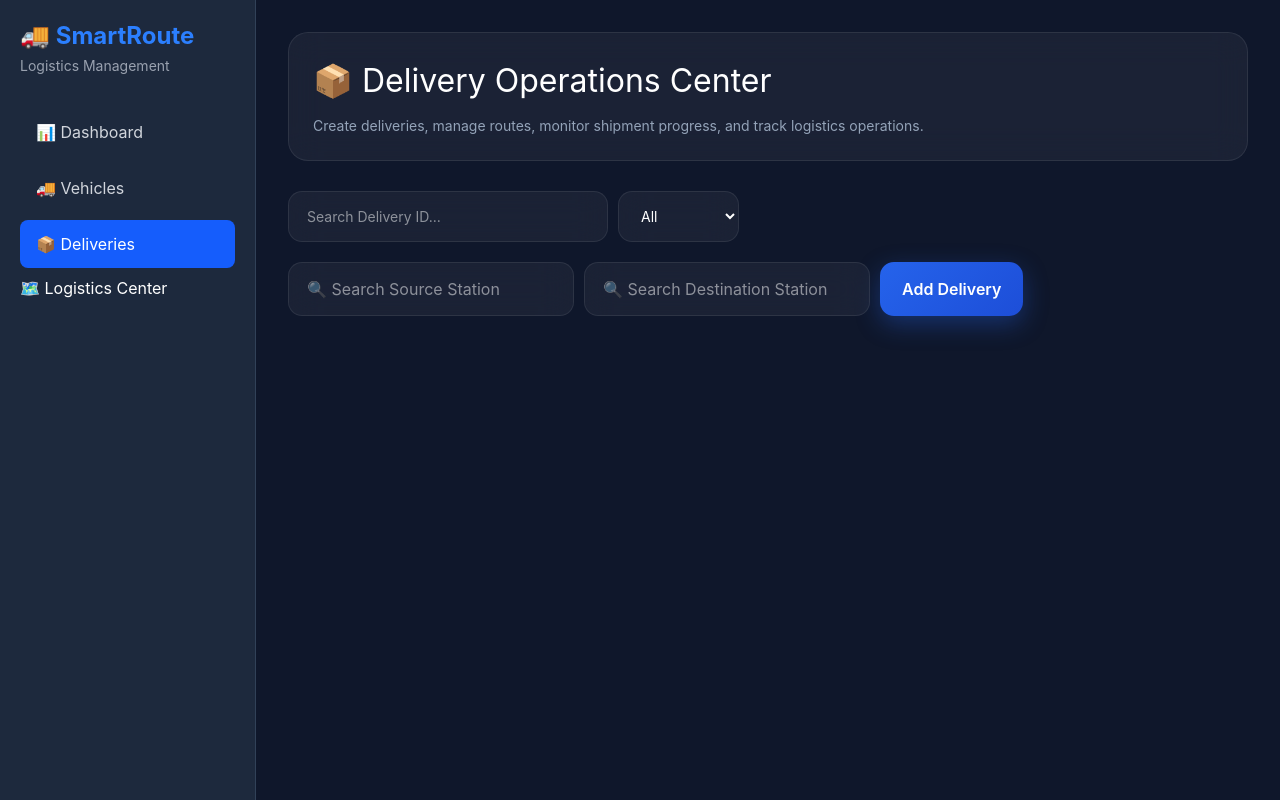
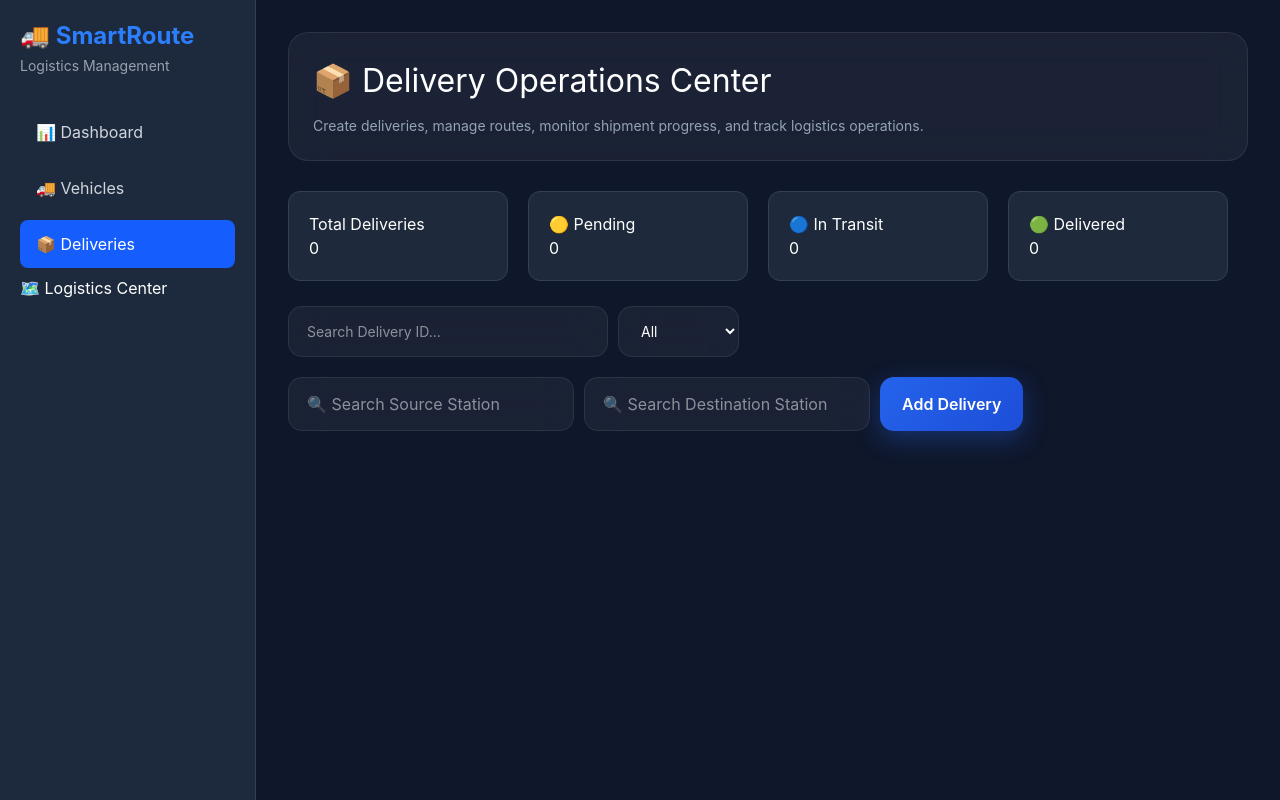
Before and after one commit to harshskarki/SmartRoute-Logistics-Management-System, a React (Vite) app: page /deliveries in a window 1280 px wide. Built offline with nearby package versions, Linux system fonts and the light colour scheme.

Commit message:
Complete Phase 5.11.6 Delivery Statistics Header

```diff
--- a/src/pages/Deliveries.jsx
+++ b/src/pages/Deliveries.jsx
@@ -145,6 +145,25 @@ return prev;
   return () => clearInterval(timer);
 }, [selectedDelivery]);
 
+  const pendingDeliveries =
+    deliveries.filter(
+      (d) => d.status === "Pending"
+    ).length;
+
+  const inTransitDeliveries =
+    deliveries.filter(
+      (d) => d.status === "In Transit"
+    ).length;
+
+  const deliveredDeliveries =
+    deliveries.filter(
+      (d) =>
+        d.status === "Delivered ✅"
+    ).length;
+
+  const totalDeliveries =
+    deliveries.length;
+
   const filteredDeliveries =
   deliveries.filter((delivery) => {
     const matchesSearch =
@@ -198,6 +217,67 @@ return prev;
     monitor shipment progress, and
     track logistics operations.
   </p>
+</div>
+
+    <div
+  style={{
+    display: "flex",
+    gap: "20px",
+    flexWrap: "wrap",
+    marginBottom: "25px",
+  }}
+>
+  <div
+    style={{
+      background: "#1e293b",
+      padding: "20px",
+      borderRadius: "12px",
+      width: "220px",
+      border: "1px solid #334155",
+    }}
+  >
+    <h4>Total Deliveries</h4>
+    <h2>{totalDeliveries}</h2>
+  </div>
+
+  <div
+    style={{
+      background: "#1e293b",
+      padding: "20px",
+      borderRadius: "12px",
+      width: "220px",
+      border: "1px solid #334155",
+    }}
+  >
+    <h4>🟡 Pending</h4>
+    <h2>{pendingDeliveries}</h2>
+  </div>
+
+  <div
+    style={{
+      background: "#1e293b",
+      padding: "20px",
+      borderRadius: "12px",
+      width: "220px",
+      border: "1px solid #334155",
+    }}
+  >
+    <h4>🔵 In Transit</h4>
+    <h2>{inTransitDeliveries}</h2>
+  </div>
+
+  <div
+    style={{
+      background: "#1e293b",
+      padding: "20px",
+      borderRadius: "12px",
+      width: "220px",
+      border: "1px solid #334155",
+    }}
+  >
+    <h4>🟢 Delivered</h4>
+    <h2>{deliveredDeliveries}</h2>
+  </div>
 </div>
 
       {error && (
```
Lines whose indentation alone changed are shown as unchanged.
